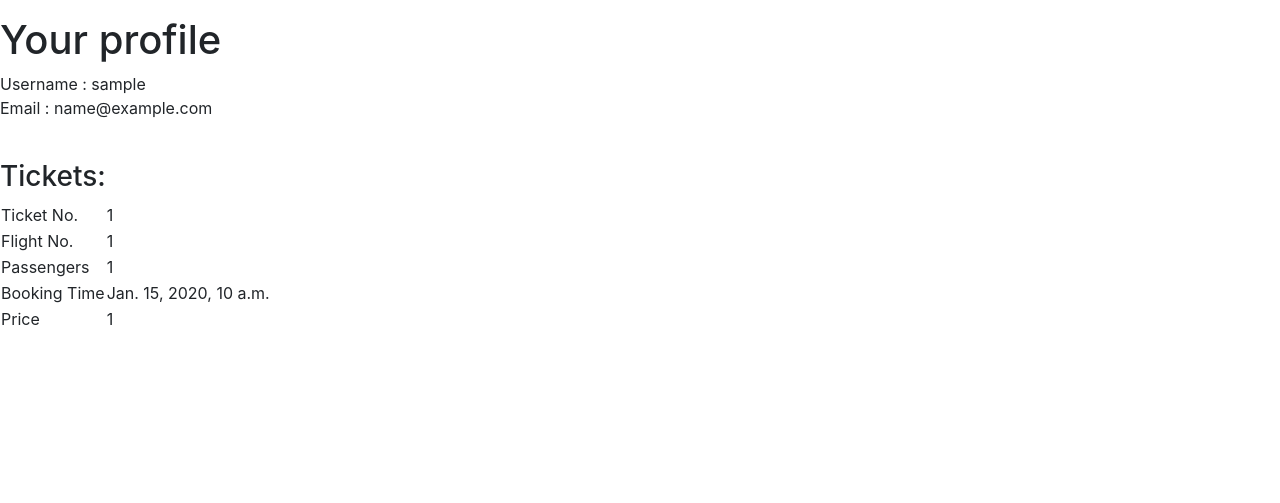
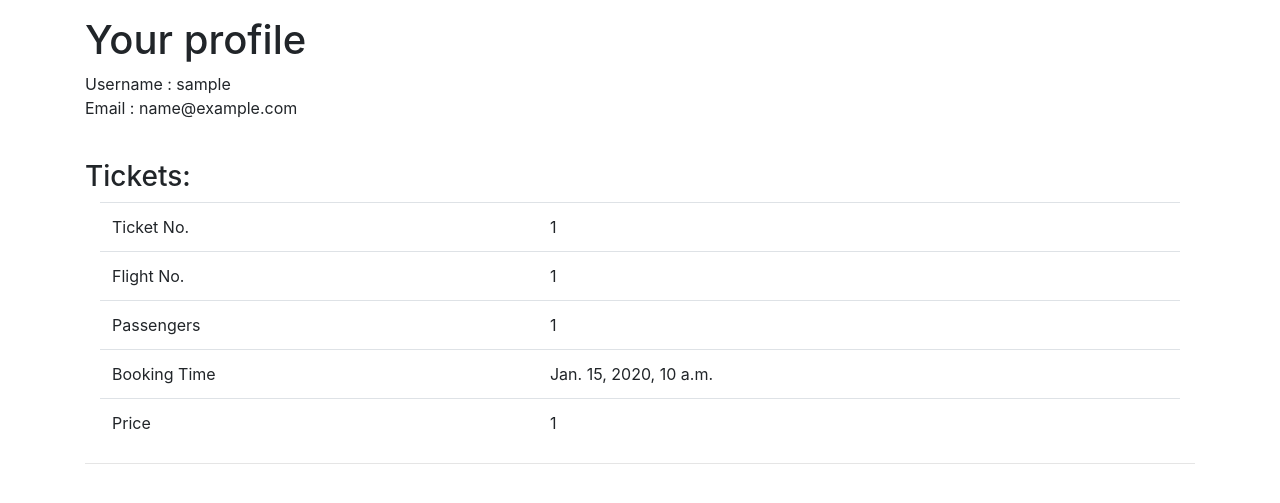
Before and after one commit to PratikGarai/Airline-Reservation-System, a Django app: template AirlineReservation/AirApp/templates/ProfilePage.html in a window 1280 px wide. Shown: the part 96-599 px from the top of the page. Run offline with Django 3.2, Linux system fonts and the light colour scheme; the template is opened without the code that fills it: most values are stand-ins (such as "Sample title", 1, 10 or a date in 2020); some libraries are stand-ins or nearby versions.

Commit message:
minor styling stuff

```diff
--- a/AirlineReservation/AirApp/templates/ProfilePage.html
+++ b/AirlineReservation/AirApp/templates/ProfilePage.html
@@ -12,15 +12,16 @@
 <h3>Tickets: </h3>
 {% if passenger.tickets.all|length %}
 	{% for i in passenger.tickets.all %}
-		<div class="ticketblock">
-			<table>
-				<tr><td>Ticket No.</td><td>{{ i.number }}</td></tr>
-				<tr><td>Flight No.</td><td>{{ i.flight.number }}</td></tr>
-				<tr><td>Passengers</td><td>{{ i.n_passenger }}</td></tr>
-				<tr><td>Booking Time</td><td>{{ i.booked_at }}</td></tr>
-				<tr><td>Price</td><td>{{ i.totalPrice }}</td></tr>
+		<div class="container ticketblock">
+			<table class="table">
+				<tr><td>Ticket No.  </td><td>{{ i.number }}</td></tr>
+				<tr><td>Flight No.  </td><td>{{ i.flight.number }}</td></tr>
+				<tr><td>Passengers  </td><td>{{ i.n_passenger }}</td></tr>
+				<tr><td>Booking Time  </td><td>{{ i.booked_at }}</td></tr>
+				<tr><td>Price  </td><td>{{ i.totalPrice }}</td></tr>
 			</table>
 		</div>
+		<hr>
 	{% endfor %}
 {% else %}
 	<h3> No tickets book yet...<br> Book now and let's travel!</h3>
--- a/AirlineReservation/AirApp/templates/Template.html
+++ b/AirlineReservation/AirApp/templates/Template.html
@@ -15,7 +15,9 @@
 	</head>
 	<body>
 		{% include "navigation.html" %}
-		{% block body_block %}
-		{% endblock %}
+		<div class="container main-body-block">
+			{% block body_block %}
+			{% endblock %}
+		</div>
 	</body>
 </html>
```
